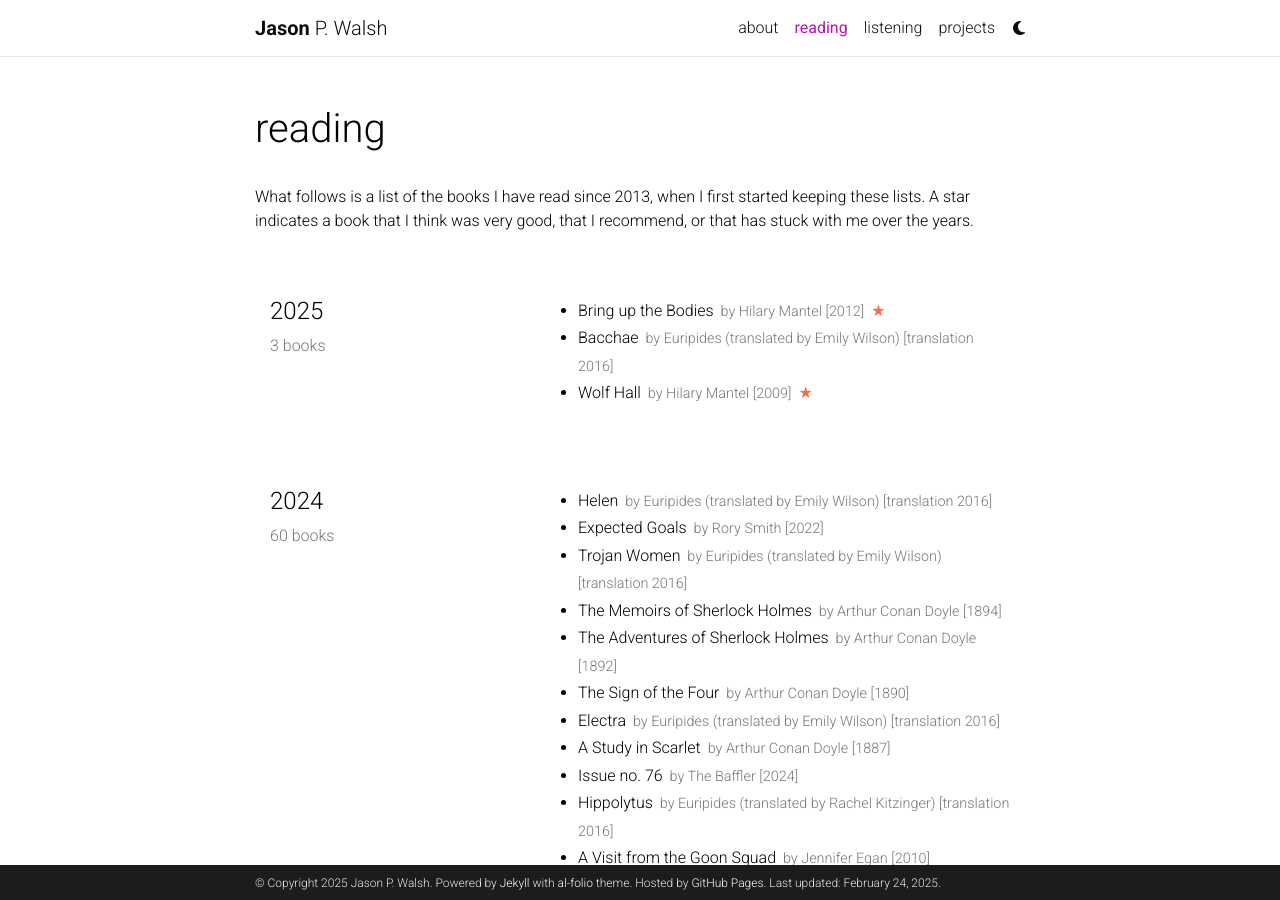
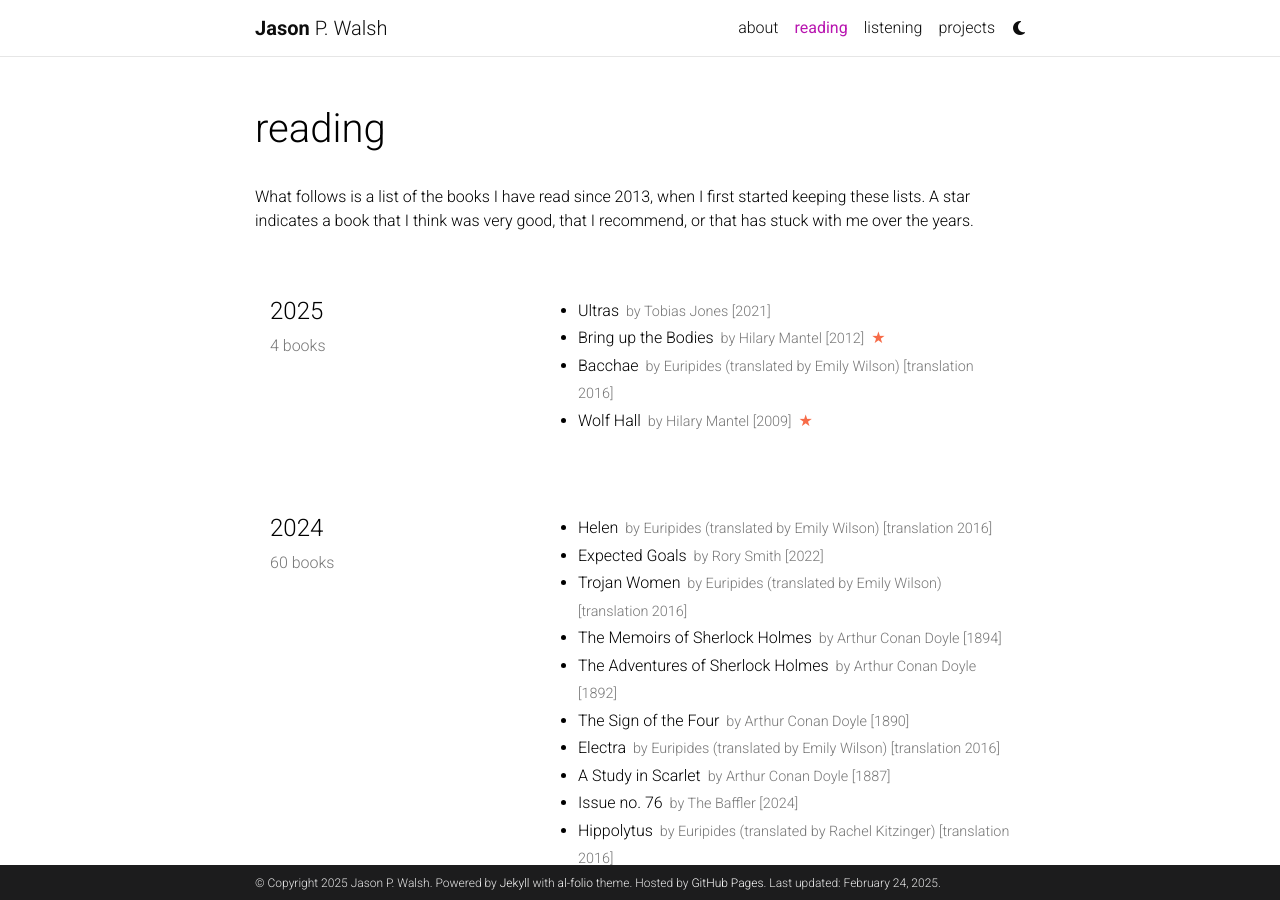
Before and after one commit to jwals23/jwals23.github.io, a Jekyll site: the page built from _pages/reading.md, in a window 1280 px wide and 900 px high. Built offline with Jekyll 4.4.1, drawn with Linux system fonts in a browser that asks for light colours; comment, search, counter and statistics services are not loaded; a style sheet for code colours, icons or effects is not loaded.

Commit message:
Update reading.yml

```diff
--- a/_data/reading.yml
+++ b/_data/reading.yml
@@ -1,6 +1,10 @@
 list:
   - year: "2025"
     books:
+      - title: Ultras
+        author: Tobias Jones
+        year: 2021
+
       - title: Bring up the Bodies
         author: Hilary Mantel
         year: 2012
```
